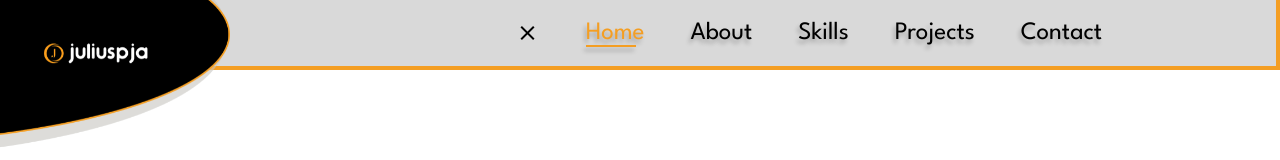
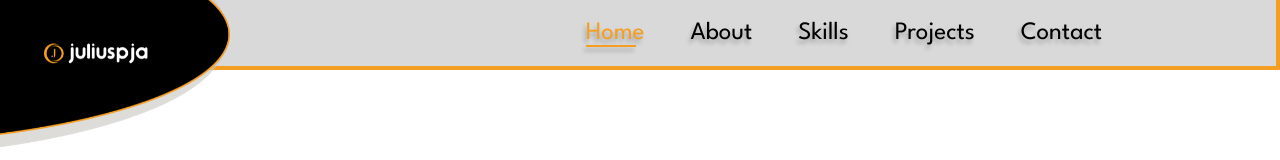
Before and after one commit to JuliusPja/JuliusPja.github.io, a React (Create React App) app: page / in a window 1280 px wide. Shown: the top 160 px of the page. Built offline with nearby package versions, Linux system fonts and the light colour scheme.

Commit message:
removed x icon from the navbar on desktop/tablet

```diff
--- a/src/components/Navbar.css
+++ b/src/components/Navbar.css
@@ -70,11 +70,13 @@
 /* DESKTOP MEDIA STYLES */
 
 @media screen and (min-width:1025px) {
-
+  nav{
+    display: none;
+  }
   #icon_menu{
     display: none;
   }
-  #icon_close{
+  #navbar li#icon_close{
     display: none;
   }
 }
@@ -85,7 +87,7 @@
   #icon_menu{
     display: none;
   }
-  #icon_close{
+  #navbar li#icon_close{
     display: none;
   }
 
```
